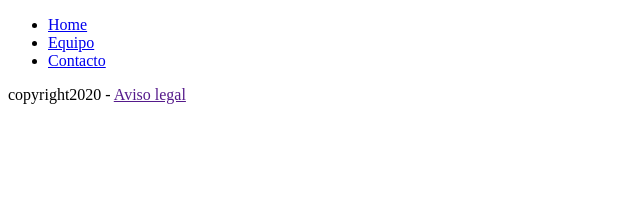
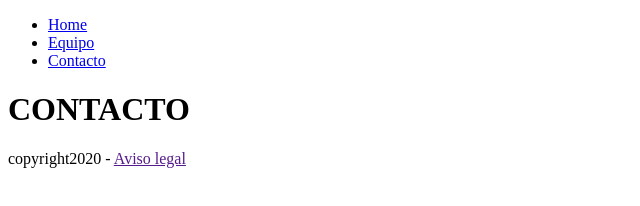
Before and after one commit to alfredauris88/Portfolio1, a plain HTML site: page contacto.html in a window 1280 px wide. Shown: the whole page, without its empty margins (0-640 px from the left). Drawn offline with Linux system fonts and the light colour scheme.

Commit message:
titulos de seccion puesto en su sitio

```diff
--- a/contacto.html
+++ b/contacto.html
@@ -18,6 +18,10 @@
 
         </nav>
     </header>
+    <main>
+        <h1>CONTACTO</h1>
+    </main>
+
     <footer>
         <p>copyright2020 - <a href="">Aviso legal</a></p>
     </footer>
```
Also changed, not shown: equipo.html (+4 -0 lines).
